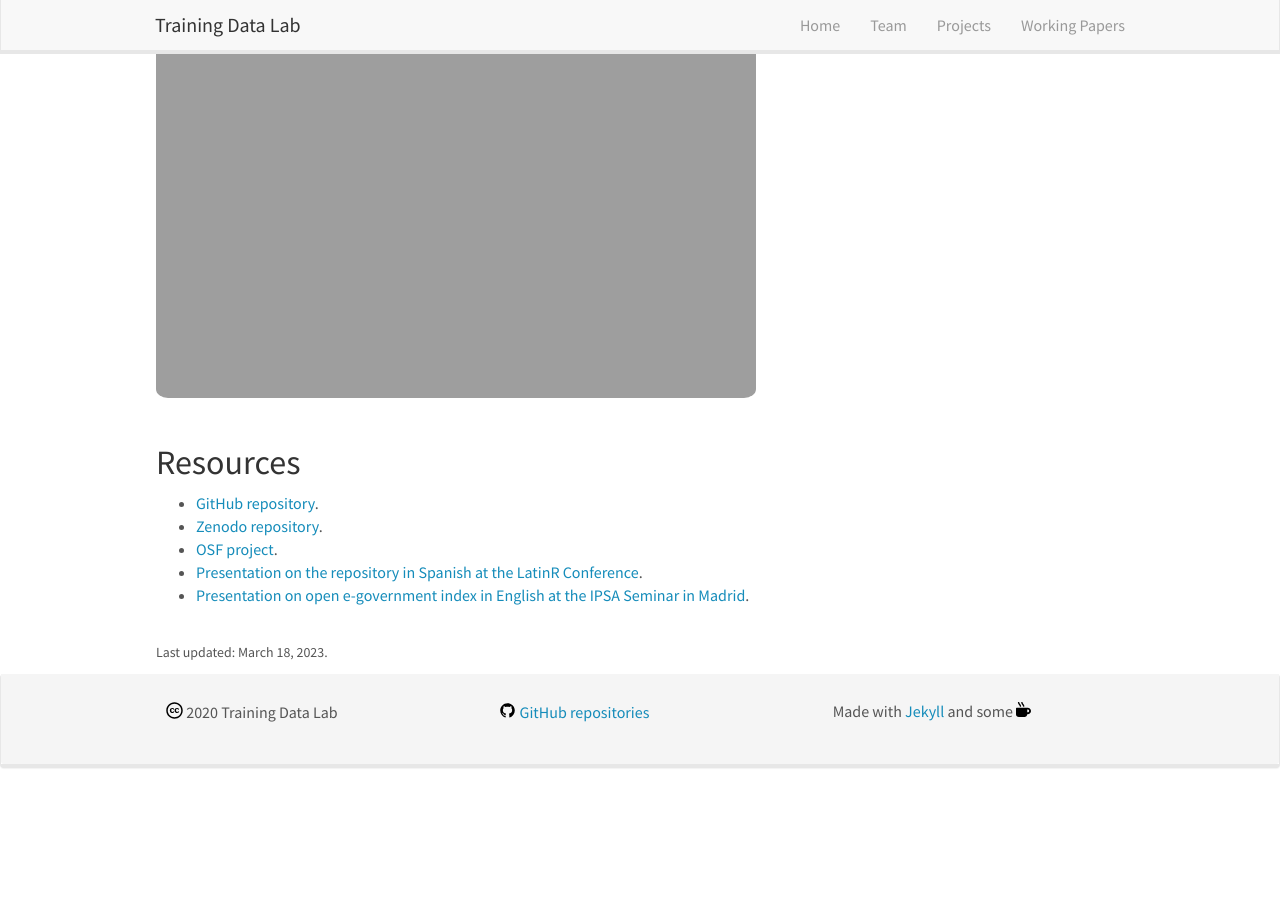
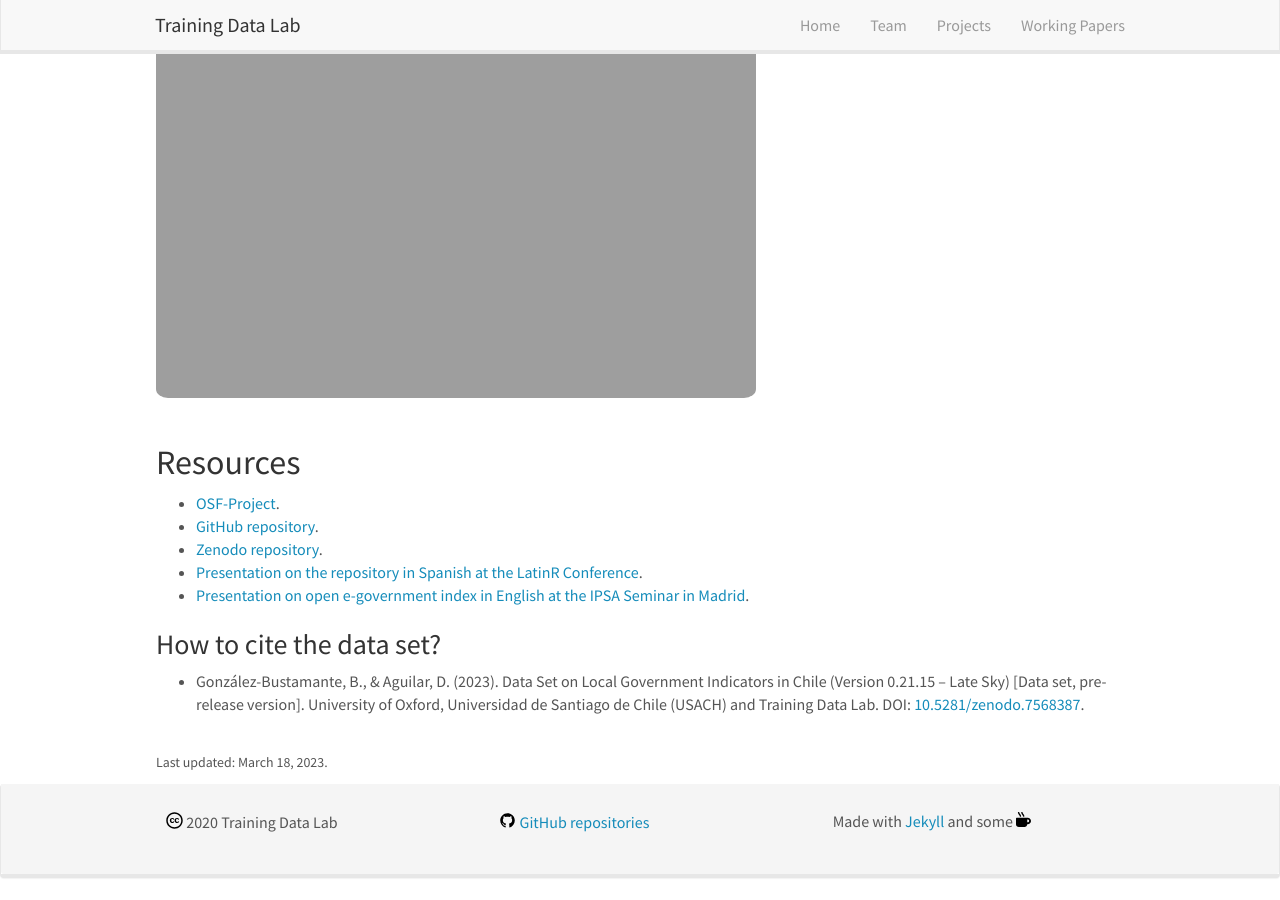
Before and after one commit to training-datalab/old-training-datalab.com, a Jekyll site: the page built from _pages/local-government-indicators.md, in a window 1280 px wide and 900 px high, scrolled down 897 px. Built offline with Jekyll 4.4.1, drawn with Linux system fonts in a browser that asks for light colours; nearby versions of some CDN libraries; before the commit the page ends 1687 px from its top, so only the background shows below that.

Commit message:
Update local-government-indicators.md

```diff
--- a/_pages/local-government-indicators.md
+++ b/_pages/local-government-indicators.md
@@ -34,11 +34,15 @@
 
 ## Resources
 
+- <a href="https://doi.org/10.17605/OSF.IO/32WSK" target="_blank">OSF-Project</a>.
 - <a href="https://github.com/bgonzalezbustamante/local-gov-indicators" target="_blank">GitHub repository</a>.
 - <a href="https://doi.org/10.5281/zenodo.7568387" target="_blank">Zenodo repository</a>.
-- <a href="https://doi.org/10.17605/OSF.IO/32WSK" target="_blank">OSF project</a>.
 - <a href="https://youtu.be/AmUQnQbKabQ" target="_blank">Presentation on the repository in Spanish at the LatinR Conference</a>.
 - <a href="https://youtu.be/BL9qaoqbdWk" target="_blank">Presentation on open e-government index in English at the IPSA Seminar in Madrid</a>.
 
+### How to cite the data set?
+
+- González-Bustamante, B., & Aguilar, D. (2023). Data Set on Local Government Indicators in Chile (Version 0.21.15 -- Late Sky) [Data set, pre-release version]. University of Oxford, Universidad de Santiago de Chile (USACH) and Training Data Lab. DOI: <a href="https://doi.org/10.5281/zenodo.7568387" target="_blank">10.5281/zenodo.7568387</a>.
+
 <br />
 <small>Last updated: March 18, 2023.</small>
```
